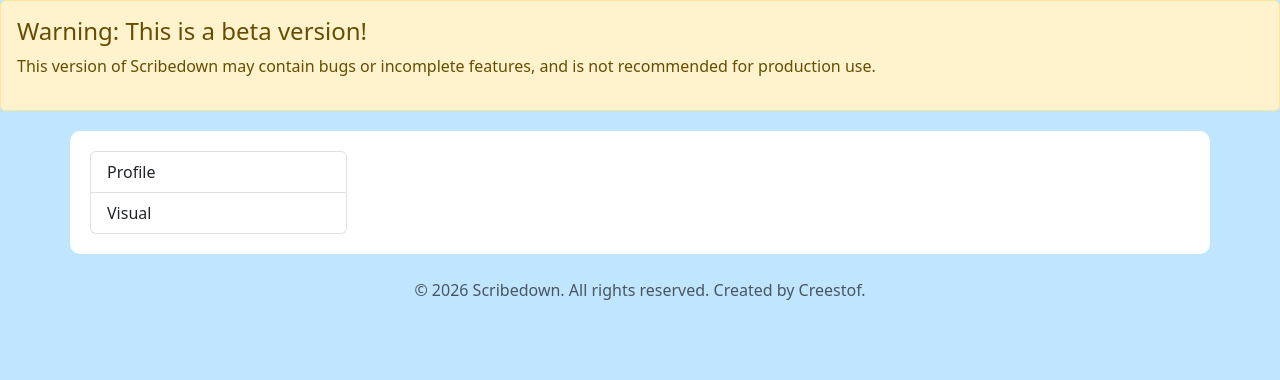
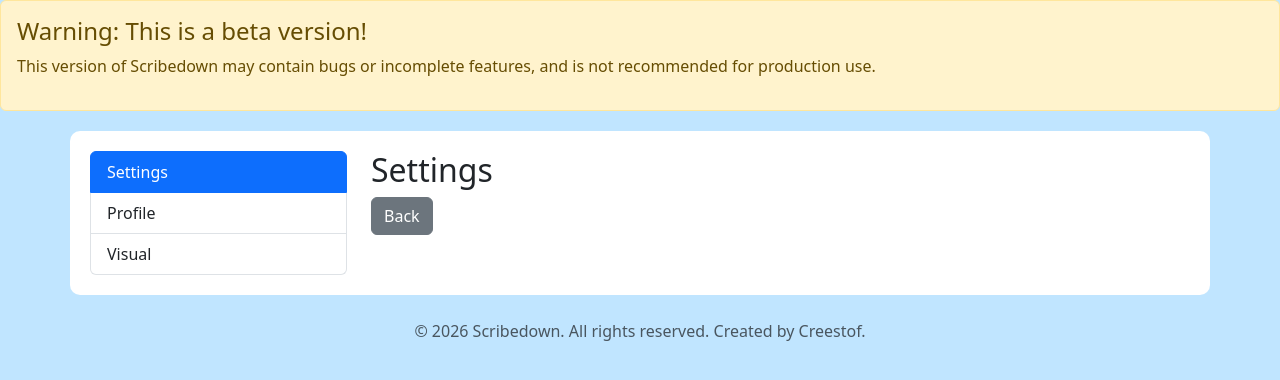
Before and after one commit to KrystofJosefHanke/Scribedown, a Django app: page /settings/ in a window 1280 px wide. Shown: the part 56-436 px from the top of the page. Run offline with Django 5.2, Linux system fonts and the light colour scheme; the visitor is signed in with stand-in values (Sample User, id 1).

Commit message:
A few changes considering models and views to accomodate the featured stuff and page creation, plus a small change on settings page

```diff
--- a/loredb/models.py
+++ b/loredb/models.py
@@ -104,6 +104,7 @@
     PAGE_TYPES = [
         ("home", "Home Page"),
         ("normal", "Normal Page"),
+        ("elementless", "Elementless Page"),
         ("category", "Category Page"),
     ]
     wiki = models.ForeignKey(Wiki, on_delete=models.CASCADE)
--- a/loredb/templates/scribedown/new_page.html
+++ b/loredb/templates/scribedown/new_page.html
@@ -16,6 +16,7 @@
         <textarea name="content" id="id_content" rows="10" required></textarea>
         <select name="page_type" class="form-select">
             <option value="normal">Normal Page</option>
+            <option value="elementless">Elementless Page</option>
             <option value="category">Category Page</option>
         </select>
         <button type="submit" class="btn btn-primary">Create page</button>
--- /dev/null
+++ b/loredb/templates/scribedown/settings_index.html
@@ -0,0 +1,14 @@
+{% extends "scribedown/settings_layout.html" %}
+
+{% block title %}
+Settings
+{% endblock %}
+
+{% block settings_content %}
+
+<h2>Settings</h2>
+
+<a href="{% url 'index' %}" class="btn btn-secondary">
+    Back
+</a>
+{% endblock %}
--- a/loredb/templates/scribedown/settings_layout.html
+++ b/loredb/templates/scribedown/settings_layout.html
@@ -5,6 +5,10 @@
 <div class="row">
     <div class="col-3">
         <div class="list-group">
+            <a href="{% url 'settings' %}"
+               class="list-group-item active">
+                Settings
+            </a>
             <a href="{% url 'profile_settings' %}"
                class="list-group-item">
                 Profile
--- a/loredb/views.py
+++ b/loredb/views.py
@@ -433,7 +433,7 @@
 
 @login_required
 def settings_view(request):
-    return render(request, "scribedown/settings_layout.html")
+    return render(request, "scribedown/settings_index.html")
 
 @login_required
 def profile_settings(request):
@@ -495,6 +495,18 @@
             wiki=wiki,
             title="Home",
             page_type="home"
+        )
+
+        WikiPage.objects.create(
+            wiki=wiki,
+            title="Featured Pages",
+            page_type="category"
+        )
+
+        WikiPage.objects.create(
+            wiki=wiki,
+            title="Featured Categories",
+            page_type="category"
         )
 
         return redirect("wiki_home")
```
Also changed, not shown: loredb/migrations/0015_alter_wikipage_page_type.py (added).
